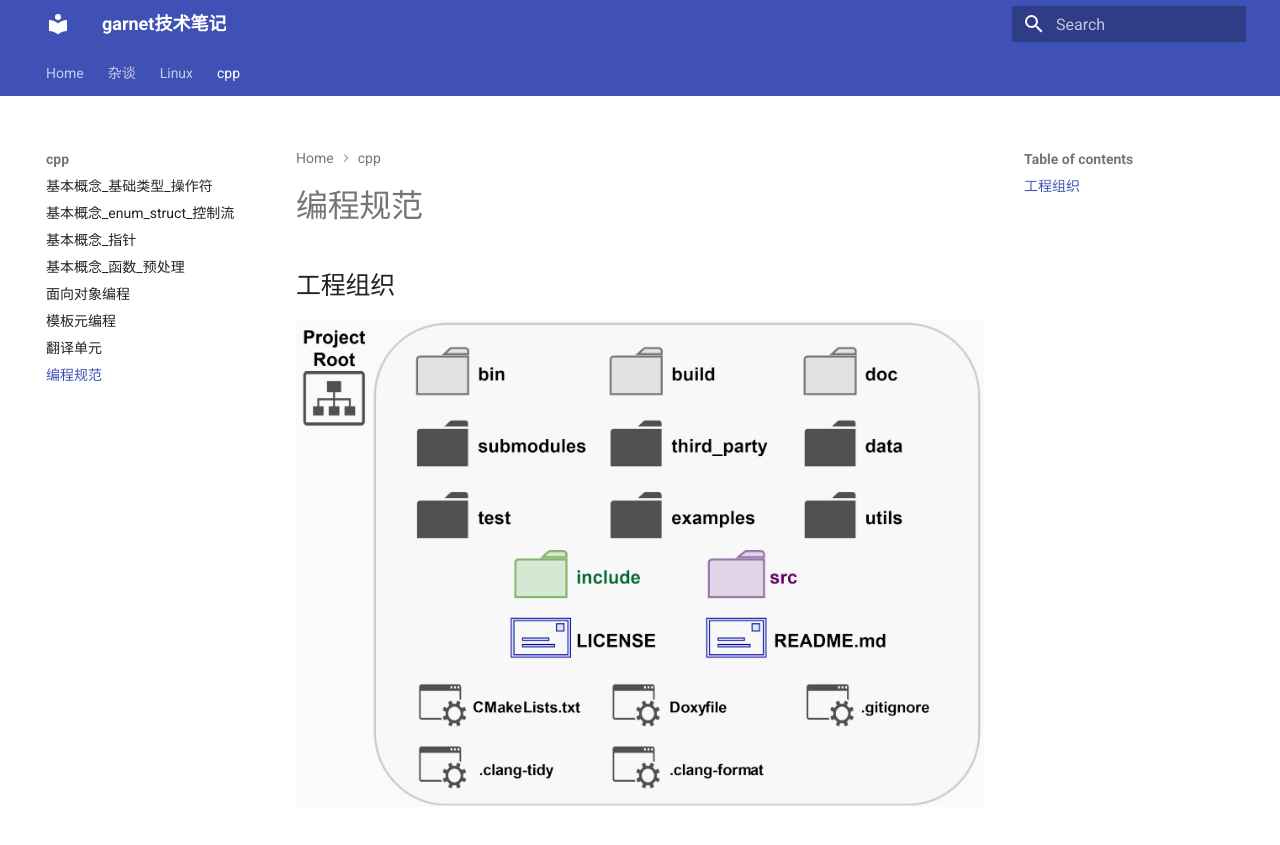
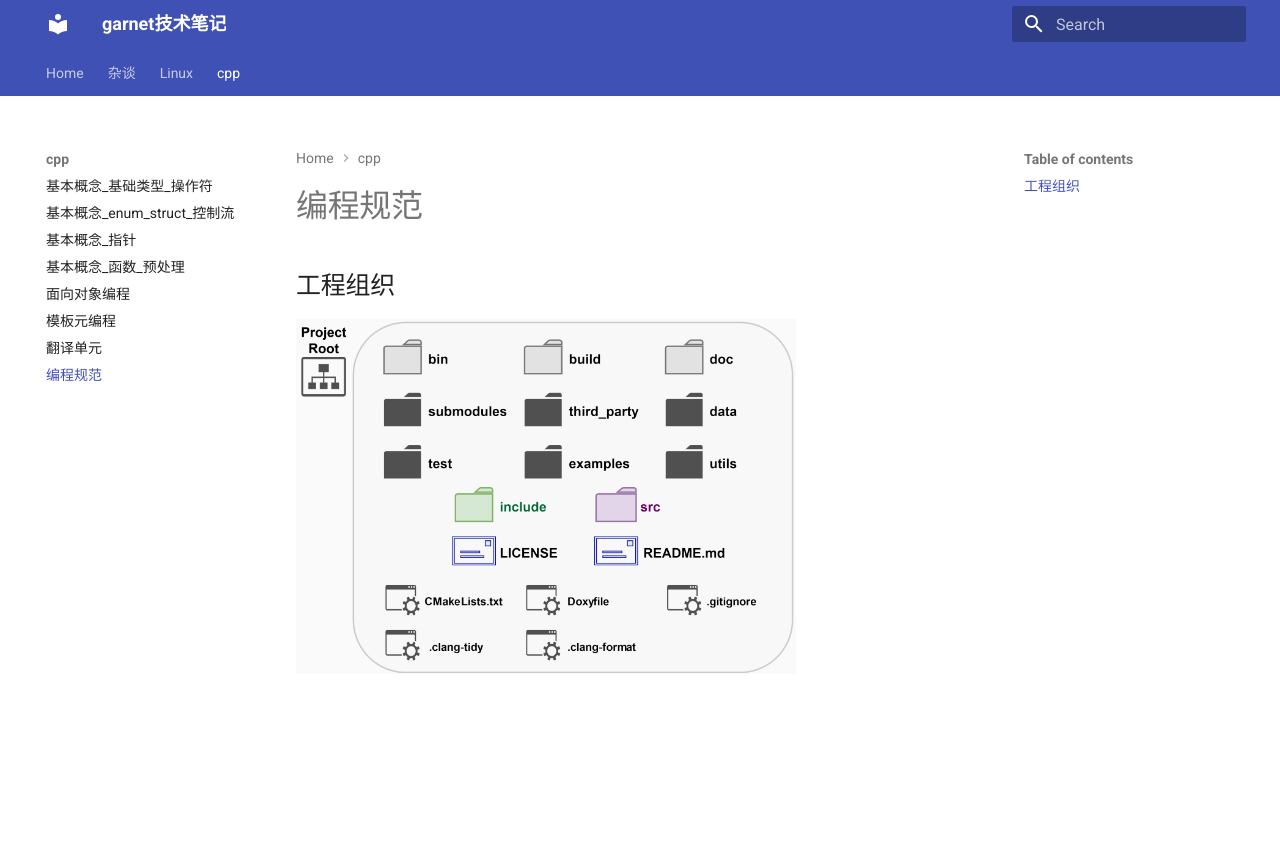
Before and after one commit to ymma98/technotes, an MkDocs documentation site: the page built from docs/cpp/编程规范.md, in a window 1280 px wide. Shown: the top 845 px of the page. Built offline with MkDocs 1.6.1 and Material for MkDocs 9.7.7, drawn with Linux system fonts in a browser that asks for light colours.

Commit message:
docs/cpp/编程规范.md updated from https://stackedit.cn/

```diff
--- a/docs/cpp/编程规范.md
+++ b/docs/cpp/编程规范.md
@@ -2,7 +2,7 @@
 
 ## 工程组织
 
-![输入图片说明](./imgs/2024-07/1qJOS2LDTH0ybpzg.png)
+![输入图片说明](./imgs/2024-07/1qJOS2LDTH0ybpzg.png){width=500px}
 <!--stackedit_data:
-eyJoaXN0b3J5IjpbMzgxMTc1ODldfQ==
+eyJoaXN0b3J5IjpbMTE0NTkyMjQ0NV19
 -->
```
